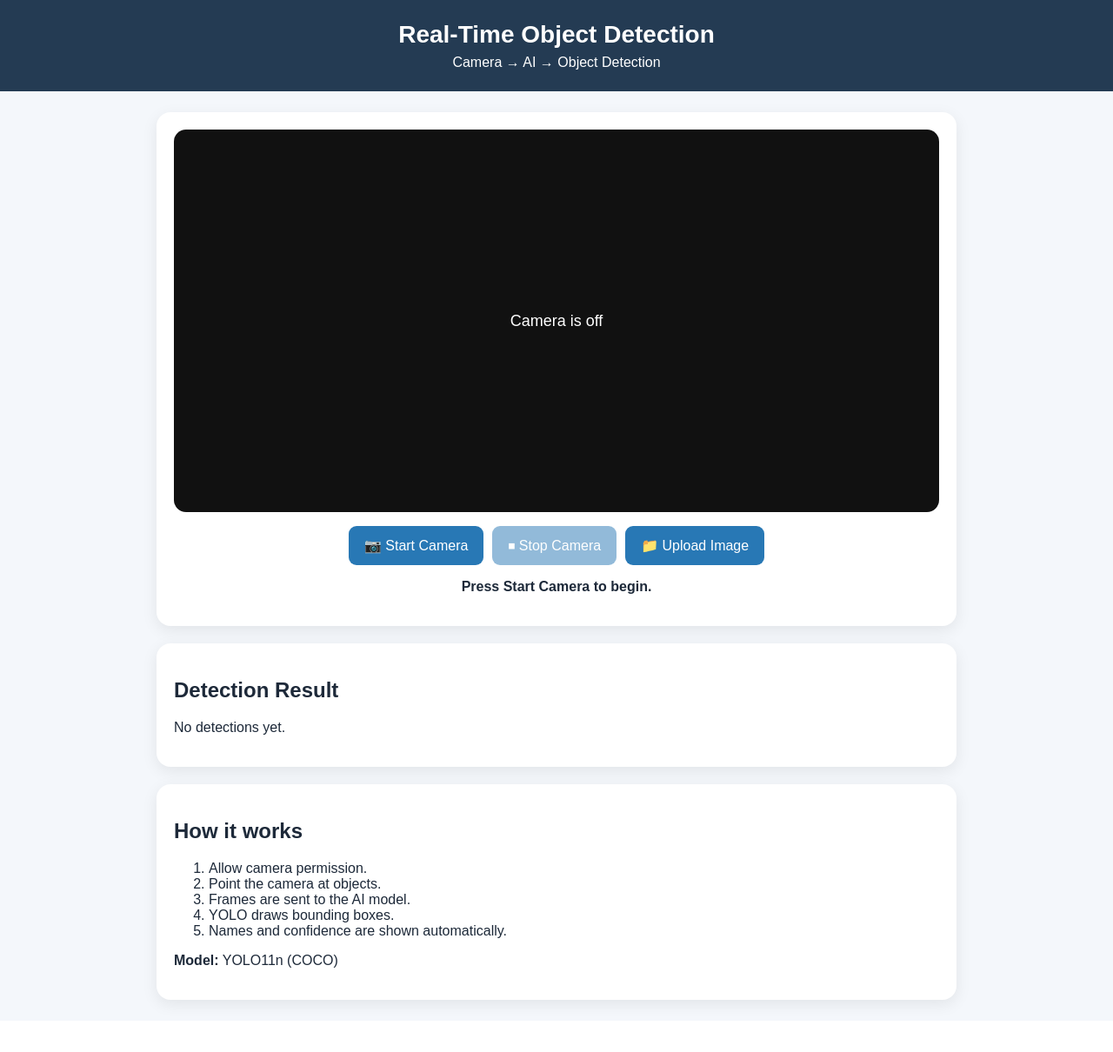
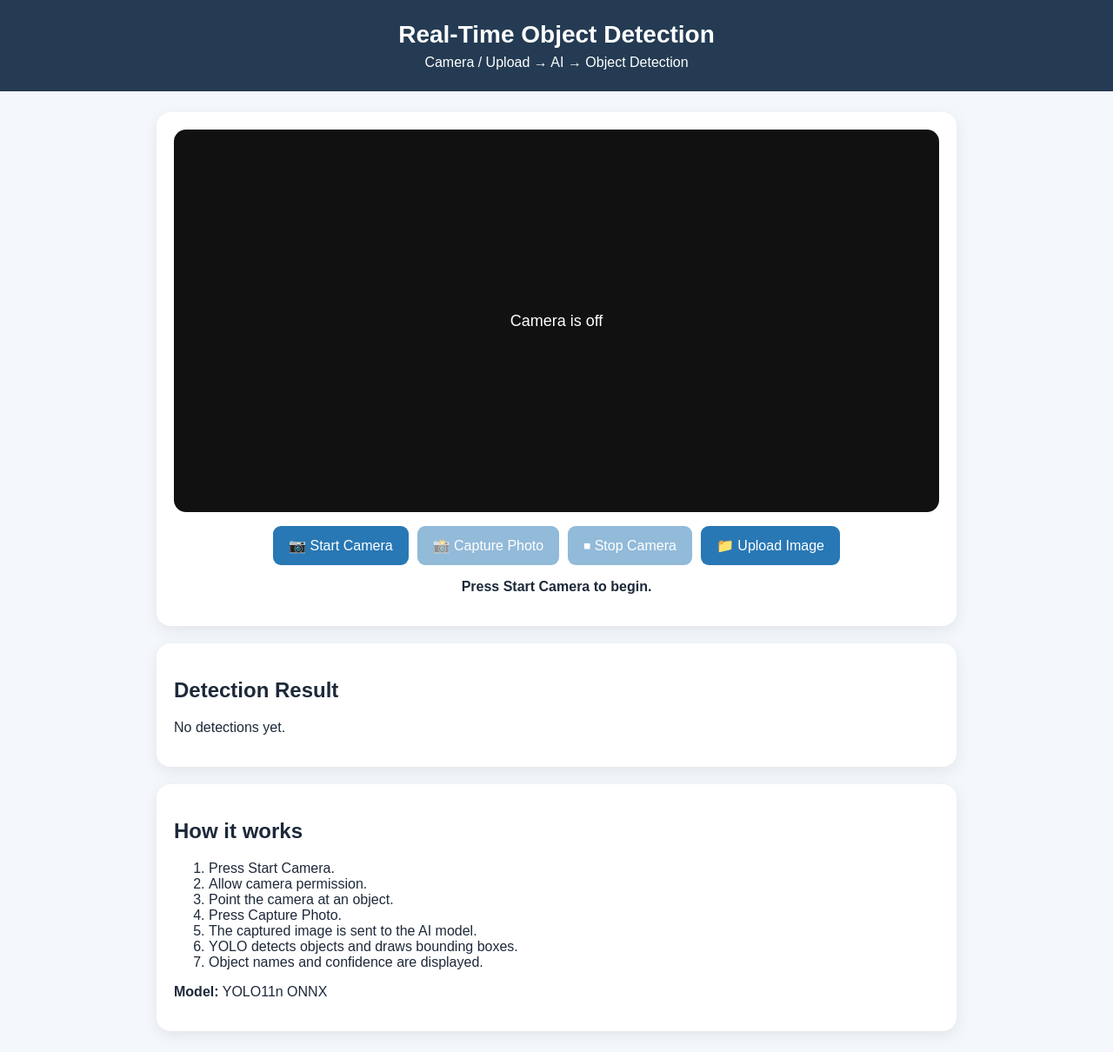
Before and after one commit to AdarshAnandPatil/real-time-object-detection, a Flask app: page / in a window 1280 px wide. Shown: the whole page at 87% size. Before the commit the page ends 1166 px from the top, so only its background shows below. Run offline with Flask 3, Linux system fonts and the light colour scheme.

Commit message:
Refactor HTML structure for object detection page

```diff
--- a/templates/index.html
+++ b/templates/index.html
@@ -6,32 +6,99 @@
 <title>Real-Time Object Detection</title>
 <link rel="stylesheet" href="/static/style.css">
 </head>
+
 <body>
-<header><h1>Real-Time Object Detection</h1><p>Camera → AI → Object Detection</p></header>
+
+<header>
+    <h1>Real-Time Object Detection</h1>
+    <p>Camera / Upload → AI → Object Detection</p>
+</header>
+
 <main>
+
 <section class="card">
-<div class="camera"><video id="camera" autoplay playsinline muted></video><span id="msg">Camera is off</span></div>
-<div class="buttons">
-<button id="start">📷 Start Camera</button>
-<button id="stop" disabled>⏹ Stop Camera</button>
-<label>📁 Upload Image<input id="upload" type="file" accept="image/*"></label>
-</div>
-<p id="status">Press Start Camera to begin.</p>
+
+    <div class="camera">
+        <video id="camera" autoplay playsinline muted></video>
+        <span id="msg">Camera is off</span>
+    </div>
+
+    <!-- Hidden canvas used to capture camera photo -->
+    <canvas id="canvas" style="display:none;"></canvas>
+
+    <div class="buttons">
+
+        <button id="start">
+            📷 Start Camera
+        </button>
+
+        <button id="capture" disabled>
+            📸 Capture Photo
+        </button>
+
+        <button id="stop" disabled>
+            ⏹ Stop Camera
+        </button>
+
+        <label>
+            📁 Upload Image
+            <input
+                id="upload"
+                type="file"
+                accept="image/*"
+            >
+        </label>
+
+    </div>
+
+    <p id="status">
+        Press Start Camera to begin.
+    </p>
+
 </section>
+
+
 <section class="card">
-<h2>Detection Result</h2>
-<img id="result" alt="Detection result">
-<p id="count">No detections yet.</p>
-<div id="items"></div>
+
+    <h2>Detection Result</h2>
+
+    <img
+        id="result"
+        alt="Detection result"
+    >
+
+    <p id="count">
+        No detections yet.
+    </p>
+
+    <div id="items"></div>
+
 </section>
+
+
 <section class="card">
-<h2>How it works</h2>
-<ol><li>Allow camera permission.</li><li>Point the camera at objects.</li>
-<li>Frames are sent to the AI model.</li><li>YOLO draws bounding boxes.</li>
-<li>Names and confidence are shown automatically.</li></ol>
-<p><b>Model:</b> YOLO11n (COCO)</p>
+
+    <h2>How it works</h2>
+
+    <ol>
+        <li>Press Start Camera.</li>
+        <li>Allow camera permission.</li>
+        <li>Point the camera at an object.</li>
+        <li>Press Capture Photo.</li>
+        <li>The captured image is sent to the AI model.</li>
+        <li>YOLO detects objects and draws bounding boxes.</li>
+        <li>Object names and confidence are displayed.</li>
+    </ol>
+
+    <p>
+        <b>Model:</b> YOLO11n ONNX
+    </p>
+
 </section>
+
 </main>
+
 <script src="/static/app.js"></script>
+
 </body>
 </html>
```
